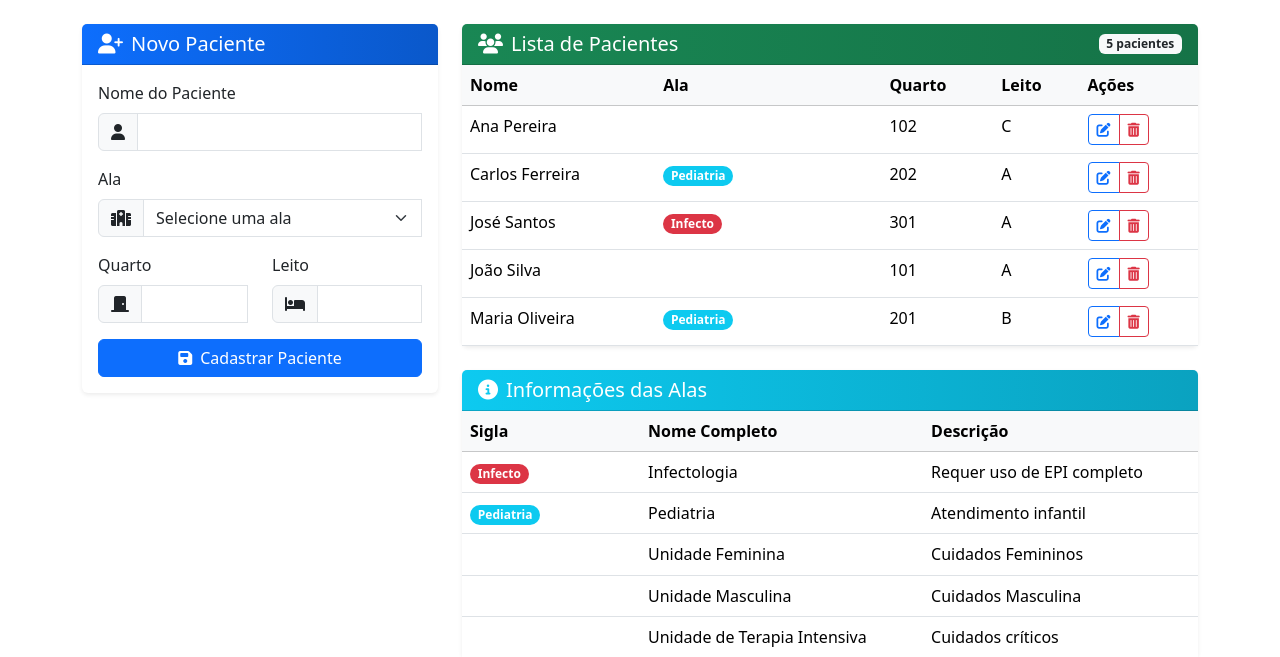
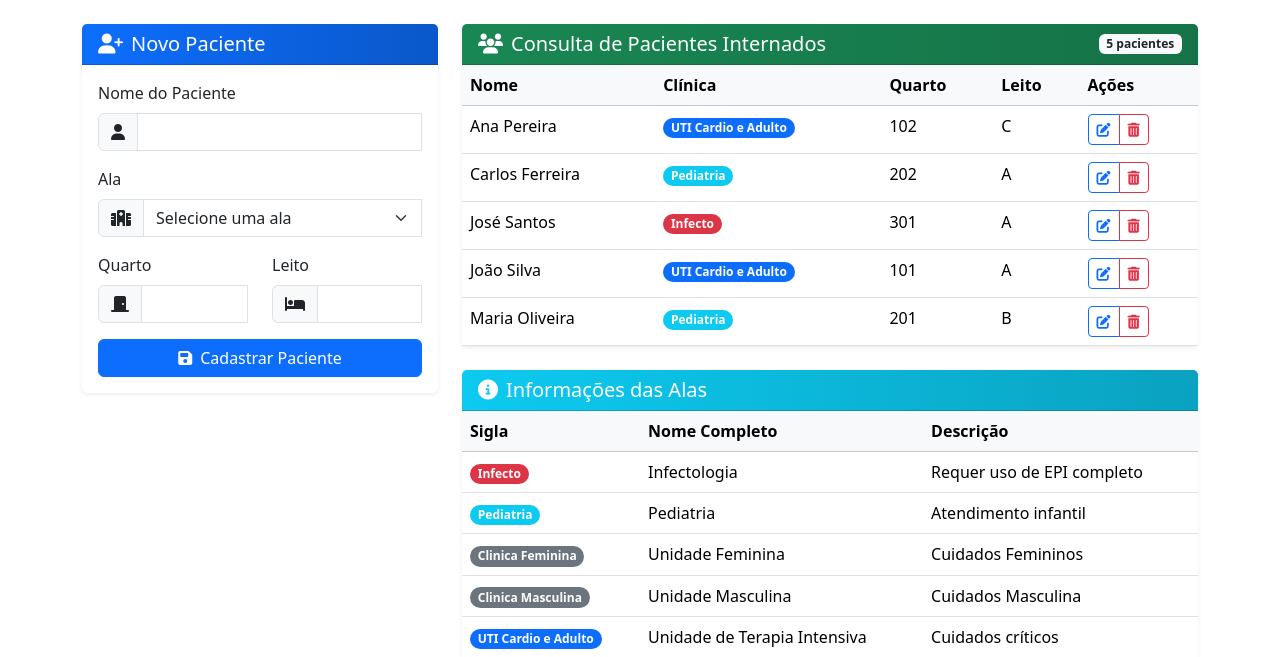
Before and after one commit to juanengml/cemetron-gest-o-de-visitas, a Flask app: page /pacientes in a window 1280 px wide. Shown: the part 56-713 px from the top of the page. Run offline with Flask 3, Linux system fonts and the light colour scheme; data comes from the database, SQL or seed files in the repository; both versions use the stored data as it was after the commit.

Commit message:
vai corintia

```diff
--- a/templates/form_pacientes.html
+++ b/templates/form_pacientes.html
@@ -96,7 +96,7 @@
     <div class="col-md-8">
         <div class="card border-0 shadow-sm">
             <div class="card-header bg-gradient-success text-white d-flex justify-content-between align-items-center">
-                <h5 class="mb-0"><i class="fas fa-users me-2"></i>Lista de Pacientes</h5>
+                <h5 class="mb-0"><i class="fas fa-users me-2"></i>Consulta de Pacientes Internados</h5>
                 <span class="badge bg-light text-dark">{{ pacientes|length }} pacientes</span>
             </div>
             <div class="card-body p-0">
@@ -106,7 +106,7 @@
                             <thead class="table-light">
                                 <tr>
                                     <th>Nome</th>
-                                    <th>Ala</th>
+                                    <th>Clínica</th>
                                     <th>Quarto</th>
                                     <th>Leito</th>
                                     <th>Ações</th>
@@ -123,7 +123,10 @@
                                         {% if paciente.ala_id == 'Pediatria' %}bg-info{% endif %}
                                         {% if paciente.ala_id == 'Oncologia' %}bg-dark{% endif %}
                                         {% if paciente.ala_id == 'Cirurgia' %}bg-success{% endif %}
+                                        {% if paciente.ala_id == 'Clinica Feminina' %}bg-pink text-white{% endif %}
+                                        {% if paciente.ala_id == 'Clinica Masculina' %}bg-indigo text-white{% endif %}
                                         {% if paciente.ala_id == 'UTI' %}bg-secondary{% endif %}
+                                        {% if paciente.ala_id == 'UTI Cardio e Adulto' %}bg-primary{% endif %}
                                     ">
                                         {{ paciente.ala_id }}
                                     </span>
@@ -204,7 +207,9 @@
                                             {% if ala.sigla == 'Pediatria' %}bg-info{% endif %}
                                             {% if ala.sigla == 'Oncologia' %}bg-dark{% endif %}
                                             {% if ala.sigla == 'Cirurgia' %}bg-success{% endif %}
-                                            {% if ala.sigla == 'UTI' %}bg-secondary{% endif %}
+                                            {% if ala.sigla == 'UTI Cardio e Adulto' %}bg-primary{% endif %}
+                                            {% if ala.sigla == 'Clinica Feminina' %}bg-secondary{% endif %}
+                                            {% if ala.sigla == 'Clinica Masculina' %}bg-secondary{% endif %}
                                         ">
                                             {{ ala.sigla }}
                                         </span>
```
Also changed, not shown: seed.py (+5 -3 lines), instance/cemetrom.db. Lines whose indentation alone changed are shown as unchanged.
